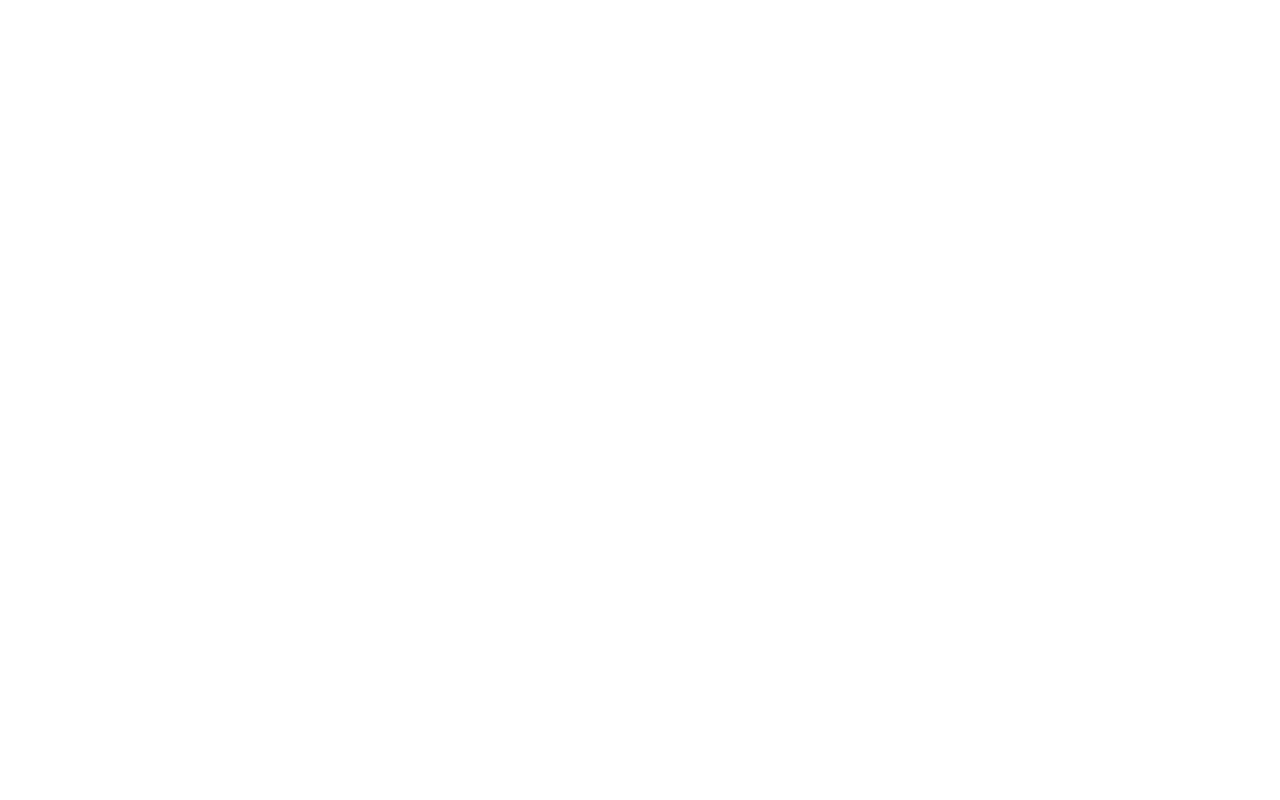
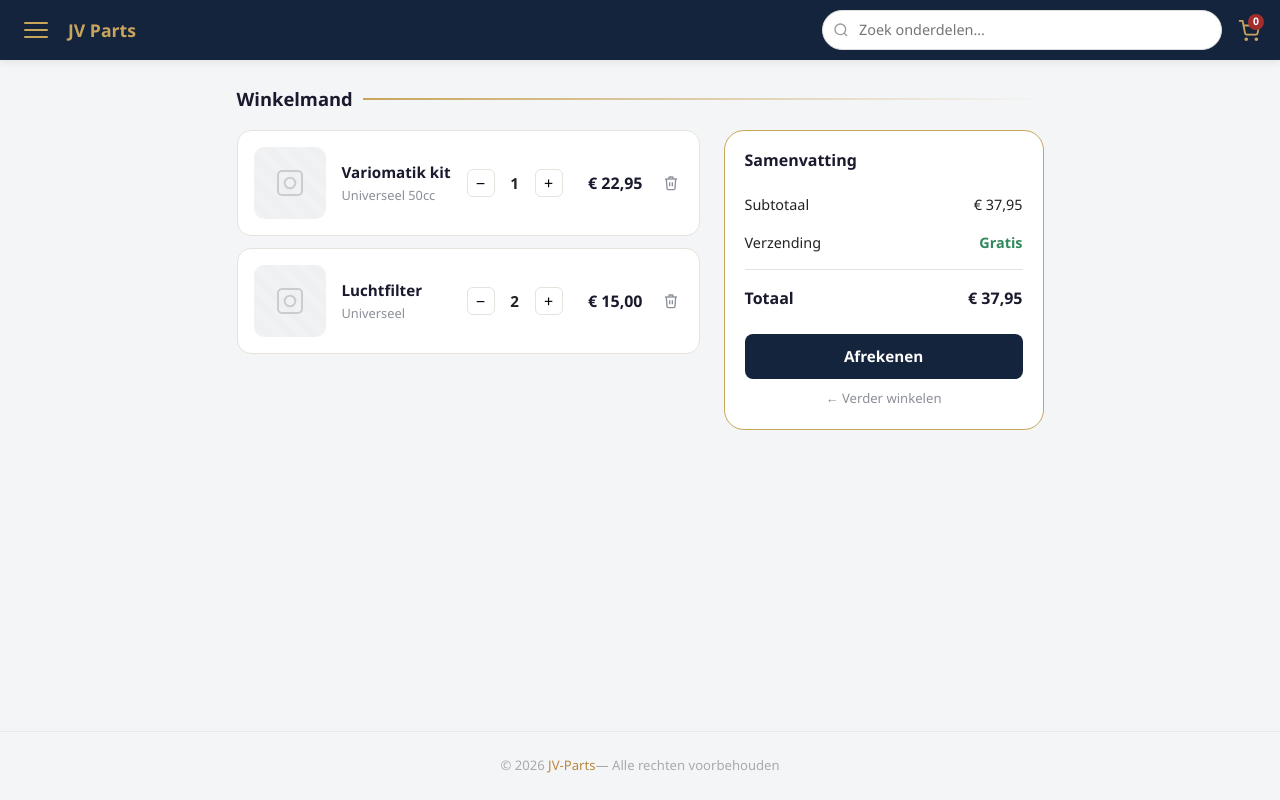
Before and after one commit to liamvanhecke-ux/website-jvparts-onderdelen, a plain HTML site: page winkelmand.html in a window 1280 px wide. Drawn offline with nearby package versions, Linux system fonts and the light colour scheme.

Commit message:
winkelmand pagina en andere dingen aangepast

```diff
--- a/css/style.css
+++ b/css/style.css
@@ -67,6 +67,9 @@ body {
     font-family: 'Segoe UI', sans-serif;
     background: var(--page-bg);
     color: var(--text);
+    min-height: 100vh;
+    display: flex;
+    flex-direction: column;
 }
 
 #foot span {
@@ -631,6 +634,7 @@ body {
 
 /* ── FOOTER ── */
 footer {
+    margin-top: auto;
     text-align: center;
     padding: 24px;
     color: #aaa;
@@ -762,3 +766,208 @@ form {
 .tel-group input {
     flex: 1;
 }
+
+/* ── WINKELMAND ── */
+.cart-layout {
+    display: grid;
+    grid-template-columns: 1fr 320px;
+    gap: 24px;
+    align-items: start;
+}
+
+.cart-items {
+    display: flex;
+    flex-direction: column;
+    gap: 12px;
+}
+
+.cart-item {
+    display: flex;
+    align-items: center;
+    gap: 16px;
+    background: var(--card-bg);
+    border: 1px solid var(--border);
+    border-radius: 14px;
+    padding: 16px;
+}
+
+.cart-item-img {
+    width: 72px;
+    height: 72px;
+    flex-shrink: 0;
+    background: repeating-linear-gradient(45deg, #f1f2f4 0 8px, #eef0f2 8px 16px);
+    border-radius: 10px;
+    display: flex;
+    align-items: center;
+    justify-content: center;
+}
+
+.cart-item-img svg {
+    width: 32px;
+    height: 32px;
+}
+
+.cart-item-info {
+    flex: 1;
+    min-width: 0;
+}
+
+.cart-item-name {
+    font-weight: 600;
+    color: var(--dark);
+    font-size: .95rem;
+}
+
+.cart-item-sub {
+    font-size: .8rem;
+    color: var(--muted);
+    margin-top: 2px;
+}
+
+.cart-item-qty {
+    display: flex;
+    align-items: center;
+    gap: 8px;
+}
+
+.qty-btn {
+    width: 28px;
+    height: 28px;
+    border: 1.5px solid var(--border);
+    background: #fff;
+    border-radius: 6px;
+    cursor: pointer;
+    font-size: 1rem;
+    line-height: 1;
+    transition: border-color .15s;
+}
+
+.qty-btn:hover {
+    border-color: var(--gold);
+}
+
+.qty-val {
+    min-width: 24px;
+    text-align: center;
+    font-weight: 600;
+    font-size: .95rem;
+}
+
+.cart-item-price {
+    font-weight: 700;
+    font-size: 1rem;
+    color: var(--dark);
+    min-width: 64px;
+    text-align: right;
+}
+
+.cart-item-remove {
+    background: none;
+    border: none;
+    cursor: pointer;
+    color: var(--muted);
+    padding: 4px;
+    border-radius: 6px;
+    transition: color .15s, background .15s;
+    display: flex;
+    align-items: center;
+}
+
+.cart-item-remove:hover {
+    color: var(--danger);
+    background: var(--danger-bg);
+}
+
+.cart-empty {
+    flex-direction: column;
+    align-items: center;
+    gap: 14px;
+    padding: 60px 20px;
+    color: var(--muted);
+    text-align: center;
+    background: var(--card-bg);
+    border: 1px solid var(--border);
+    border-radius: 14px;
+}
+
+.cart-summary {
+    position: sticky;
+    top: calc(var(--header-h) + 16px);
+}
+
+.cart-summary .card-body {
+    gap: 0;
+    padding: 20px;
+}
+
+.cart-summary-title {
+    font-size: 1rem;
+    font-weight: 700;
+    color: var(--dark);
+    margin-bottom: 16px;
+}
+
+.summary-row {
+    display: flex;
+    justify-content: space-between;
+    align-items: center;
+    font-size: .9rem;
+    padding: 8px 0;
+    color: var(--text);
+}
+
+.summary-shipping {
+    color: var(--success);
+    font-weight: 600;
+}
+
+.summary-divider {
+    height: 1px;
+    background: var(--border);
+    margin: 8px 0;
+}
+
+.summary-total {
+    font-weight: 700;
+    font-size: 1rem;
+    color: var(--dark);
+}
+
+.cart-checkout-btn {
+    width: 100%;
+    text-align: center;
+    margin-top: 16px;
+    border: none;
+    cursor: pointer;
+}
+
+.cart-continue {
+    display: block;
+    text-align: center;
+    margin-top: 10px;
+    font-size: .82rem;
+    color: var(--muted);
+    text-decoration: none;
+}
+
+.cart-continue:hover {
+    color: var(--gold-deep);
+}
+
+@media (max-width: 700px) {
+    .cart-layout {
+        grid-template-columns: 1fr;
+    }
+
+    .cart-summary {
+        position: static;
+    }
+
+    .cart-item {
+        flex-wrap: wrap;
+    }
+
+    .cart-item-price {
+        margin-left: auto;
+    }
+}
--- a/winkelmand.html
+++ b/winkelmand.html
@@ -0,0 +1,204 @@
+<!DOCTYPE html>
+<html lang="nl">
+
+<head>
+    <meta charset="UTF-8">
+    <link rel="icon" href="/images/favicon.ico" sizes="any">
+    <link rel="icon" type="image/svg+xml" href="/images/jv-parts-tab.svg">
+    <link rel="icon" type="image/png" sizes="32x32" href="/images/favicon-32.png">
+    <link rel="icon" type="image/png" sizes="16x16" href="/images/favicon-16.png">
+    <link href="https://cdn.jsdelivr.net/npm/bootstrap@5.3.8/dist/css/bootstrap.min.css" rel="stylesheet">
+    <link rel="stylesheet" href="css/style.css">
+    <meta name="viewport" content="width=device-width, initial-scale=1.0">
+    <title>JV-Parts &mdash; Winkelmand</title>
+</head>
+
+<body>
+    <div id="overlay"></div>
+    <aside id="sidebar">
+        <div class="sidebar-logo">JV<span>Parts</span></div>
+        <nav>
+            <a href="index.html">
+                <svg width="18" height="18" fill="none" stroke="currentColor" stroke-width="2" viewBox="0 0 24 24">
+                    <path d="M3 9.5L12 3l9 6.5V20a1 1 0 0 1-1 1H4a1 1 0 0 1-1-1V9.5z" />
+                    <path d="M9 21V12h6v9" />
+                </svg> Homepagina </a>
+            <a href="#">
+                <svg width="18" height="18" fill="none" stroke="currentColor" stroke-width="2" viewBox="0 0 24 24">
+                    <circle cx="12" cy="8" r="4" />
+                    <path d="M4 20c0-4 3.6-7 8-7s8 3 8 7" />
+                </svg> Account </a>
+            <a href="contact.html">
+                <svg width="18" height="18" fill="none" stroke="currentColor" stroke-width="2" viewBox="0 0 24 24">
+                    <path d="M21 15a2 2 0 0 1-2 2H7l-4 4V5a2 2 0 0 1 2-2h14a2 2 0 0 1 2 2z" />
+                </svg> Contact </a>
+            <a href="winkelmand.html" id="sidebar-cart-link" class="active">
+                <svg width="18" height="18" fill="none" stroke="currentColor" stroke-width="2" viewBox="0 0 24 24">
+                    <circle cx="9" cy="21" r="1" />
+                    <circle cx="20" cy="21" r="1" />
+                    <path d="M1 1h4l2.68 13.39a2 2 0 0 0 2 1.61h9.72a2 2 0 0 0 2-1.61L23 6H6" />
+                </svg> Winkelmand <span class="cart-badge" id="cart-count-sidebar">0</span>
+            </a>
+        </nav>
+        <div class="sidebar-close" id="sidebar-close">✕ &nbsp;Sluit menu</div>
+    </aside>
+
+    <header id="topbar">
+        <button id="hamburger" aria-label="Menu openen">
+            <span></span><span></span><span></span>
+        </button>
+        <div class="topbar-brand">JV Parts</div>
+        <div class="topbar-search">
+            <svg width="16" height="16" fill="none" stroke="currentColor" stroke-width="2" viewBox="0 0 24 24">
+                <circle cx="11" cy="11" r="8" />
+                <line x1="21" y1="21" x2="16.65" y2="16.65" />
+            </svg>
+            <input type="text" placeholder="Zoek onderdelen...">
+        </div>
+        <a href="winkelmand.html" class="topbar-cart" aria-label="Winkelmand">
+            <svg width="22" height="22" fill="none" stroke="currentColor" stroke-width="2" viewBox="0 0 24 24">
+                <circle cx="9" cy="21" r="1" />
+                <circle cx="20" cy="21" r="1" />
+                <path d="M1 1h4l2.68 13.39a2 2 0 0 0 2 1.61h9.72a2 2 0 0 0 2-1.61L23 6H6" />
+            </svg>
+            <span class="dot" id="cart-count-top">0</span>
+        </a>
+    </header>
+
+    <main id="main">
+        <h2 class="section-title">Winkelmand</h2>
+
+        <div class="cart-layout">
+            <!-- Artikelen -->
+            <div class="cart-items">
+                <div class="cart-item">
+                    <div class="cart-item-img">
+                        <svg fill="none" stroke="#ccc" stroke-width="1.5" viewBox="0 0 24 24">
+                            <rect x="3" y="3" width="18" height="18" rx="3" />
+                            <circle cx="12" cy="12" r="4" />
+                        </svg>
+                    </div>
+                    <div class="cart-item-info">
+                        <div class="cart-item-name">Variomatik kit</div>
+                        <div class="cart-item-sub">Universeel 50cc</div>
+                    </div>
+                    <div class="cart-item-qty">
+                        <button class="qty-btn" onclick="changeQty(this, -1)">&#8722;</button>
+                        <span class="qty-val">1</span>
+                        <button class="qty-btn" onclick="changeQty(this, 1)">&#43;</button>
+                    </div>
+                    <div class="cart-item-price">&#8364;&nbsp;22,95</div>
+                    <button class="cart-item-remove" aria-label="Verwijder artikel" onclick="removeItem(this)">
+                        <svg width="16" height="16" fill="none" stroke="currentColor" stroke-width="2" viewBox="0 0 24 24">
+                            <polyline points="3 6 5 6 21 6" />
+                            <path d="M19 6l-1 14a2 2 0 0 1-2 2H8a2 2 0 0 1-2-2L5 6" />
+                            <path d="M10 11v6M14 11v6" />
+                            <path d="M9 6V4a1 1 0 0 1 1-1h4a1 1 0 0 1 1 1v2" />
+                        </svg>
+                    </button>
+                </div>
+
+                <div class="cart-item">
+                    <div class="cart-item-img">
+                        <svg fill="none" stroke="#ccc" stroke-width="1.5" viewBox="0 0 24 24">
+                            <rect x="3" y="3" width="18" height="18" rx="3" />
+                            <circle cx="12" cy="12" r="4" />
+                        </svg>
+                    </div>
+                    <div class="cart-item-info">
+                        <div class="cart-item-name">Luchtfilter</div>
+                        <div class="cart-item-sub">Universeel</div>
+                    </div>
+                    <div class="cart-item-qty">
+                        <button class="qty-btn" onclick="changeQty(this, -1)">&#8722;</button>
+                        <span class="qty-val">2</span>
+                        <button class="qty-btn" onclick="changeQty(this, 1)">&#43;</button>
+                    </div>
+                    <div class="cart-item-price">&#8364;&nbsp;15,00</div>
+                    <button class="cart-item-remove" aria-label="Verwijder artikel" onclick="removeItem(this)">
+                        <svg width="16" height="16" fill="none" stroke="currentColor" stroke-width="2" viewBox="0 0 24 24">
+                            <polyline points="3 6 5 6 21 6" />
+                            <path d="M19 6l-1 14a2 2 0 0 1-2 2H8a2 2 0 0 1-2-2L5 6" />
+                            <path d="M10 11v6M14 11v6" />
+                            <path d="M9 6V4a1 1 0 0 1 1-1h4a1 1 0 0 1 1 1v2" />
+                        </svg>
+                    </button>
+                </div>
+
+                <div class="cart-empty" id="cart-empty" style="display:none;">
+                    <svg width="48" height="48" fill="none" stroke="#ccc" stroke-width="1.5" viewBox="0 0 24 24">
+                        <circle cx="9" cy="21" r="1" /><circle cx="20" cy="21" r="1" />
+                        <path d="M1 1h4l2.68 13.39a2 2 0 0 0 2 1.61h9.72a2 2 0 0 0 2-1.61L23 6H6" />
+                    </svg>
+                    <p>Je winkelmand is leeg.</p>
+                    <a href="index.html" class="btn-primary">Verder winkelen</a>
+                </div>
+            </div>
+
+            <!-- Samenvatting -->
+            <aside class="cart-summary card">
+                <div class="card-body">
+                    <h5 class="cart-summary-title">Samenvatting</h5>
+                    <div class="summary-row">
+                        <span>Subtotaal</span>
+                        <span id="subtotaal">&#8364;&nbsp;37,95</span>
+                    </div>
+                    <div class="summary-row">
+                        <span>Verzending</span>
+                        <span class="summary-shipping">Gratis</span>
+                    </div>
+                    <div class="summary-divider"></div>
+                    <div class="summary-row summary-total">
+                        <span>Totaal</span>
+                        <span id="totaal">&#8364;&nbsp;37,95</span>
+                    </div>
+                    <button class="btn-primary cart-checkout-btn">Afrekenen</button>
+                    <a href="index.html" class="cart-continue">&#8592; Verder winkelen</a>
+                </div>
+            </aside>
+        </div>
+    </main>
+
+    <footer id="foot">&copy; 2026 <span>JV-Parts</span>&mdash; Alle rechten voorbehouden</footer>
+
+    <script src="https://cdn.jsdelivr.net/npm/bootstrap@5.3.3/dist/js/bootstrap.bundle.min.js"></script>
+    <script>
+        const sidebar = document.getElementById('sidebar');
+        const overlay = document.getElementById('overlay');
+        const hamburger = document.getElementById('hamburger');
+        const sidebarClose = document.getElementById('sidebar-close');
+
+        function openSidebar() {
+            sidebar.classList.add('open');
+            overlay.classList.add('active');
+            document.body.style.overflow = 'hidden';
+        }
+
+        function closeSidebar() {
+            sidebar.classList.remove('open');
+            overlay.classList.remove('active');
+            document.body.style.overflow = '';
+        }
+
+        hamburger.addEventListener('click', openSidebar);
+        sidebarClose.addEventListener('click', closeSidebar);
+        overlay.addEventListener('click', closeSidebar);
+
+        function changeQty(btn, delta) {
+            const qtyEl = btn.parentElement.querySelector('.qty-val');
+            let qty = parseInt(qtyEl.textContent) + delta;
+            if (qty < 1) qty = 1;
+            qtyEl.textContent = qty;
+        }
+
+        function removeItem(btn) {
+            const item = btn.closest('.cart-item');
+            item.remove();
+            if (document.querySelectorAll('.cart-item').length === 0) {
+                document.getElementById('cart-empty').style.display = 'flex';
+            }
+        }
+    </script>
+</body>
+
+</html>
```
Also changed, not shown: contact.html (+23 -1 lines).
